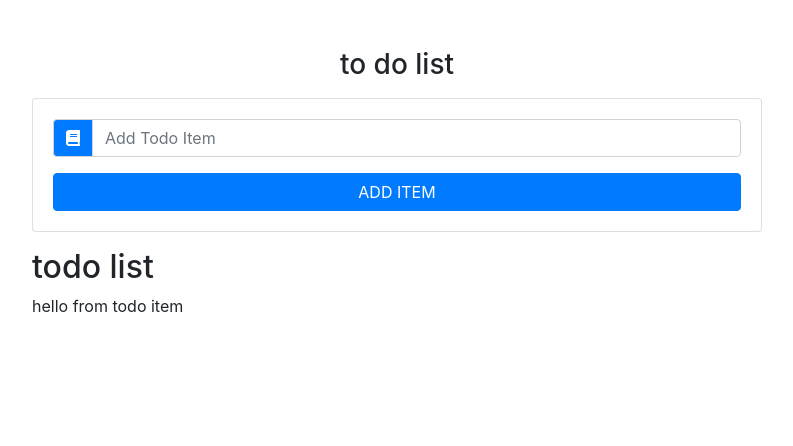
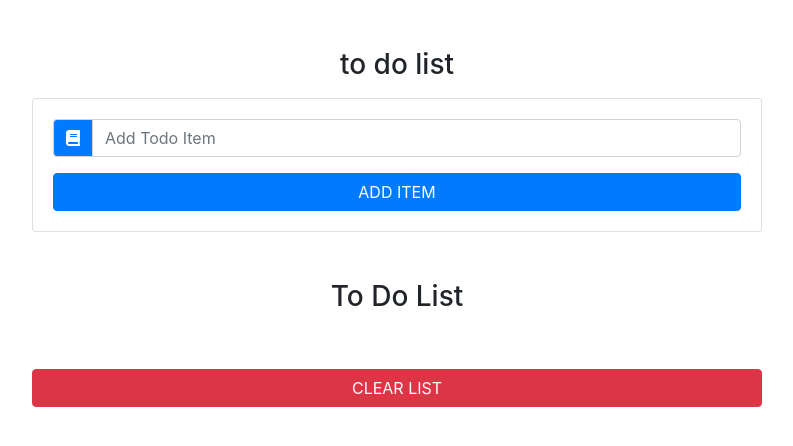
Before and after one commit to indam94/ToDoList_React, a React (Create React App) app: page / in a window 1280 px wide. Shown: the top 446 px of the page, without its empty margins (243-1036 px from the left). Built offline with nearby package versions, Linux system fonts and the light colour scheme.

Commit message:
ToDo List Component

```diff
--- a/src/components/ToDoList.js
+++ b/src/components/ToDoList.js
@@ -3,11 +3,22 @@
 
 export default class ToDoList extends Component {
     render() {
+
+        const {items, clearList, handleDelete, handleEdit} = this.props
+
         return (
-            <section>
-                <h2>todo list</h2>
-                <ToDoItem></ToDoItem>
-            </section>
+            <ul className='list-group my-5'>
+                <h3 className="text-capitalize text-center">to do list</h3>
+                {items.map(item => {return (<ToDoItem
+                    key={item.id}
+                    title={item.title}
+                    handleDelete={() =>handleDelete(item.id)}
+                    handleEdit={() => handleEdit(item.id)} ></ToDoItem>)})
+                }
+
+                <button type='button' className="btn btn-danger btn-block text-uppercase mt-5"
+                    onClick={clearList}>Clear List</button>
+            </ul>
         )
     }
 }
```
